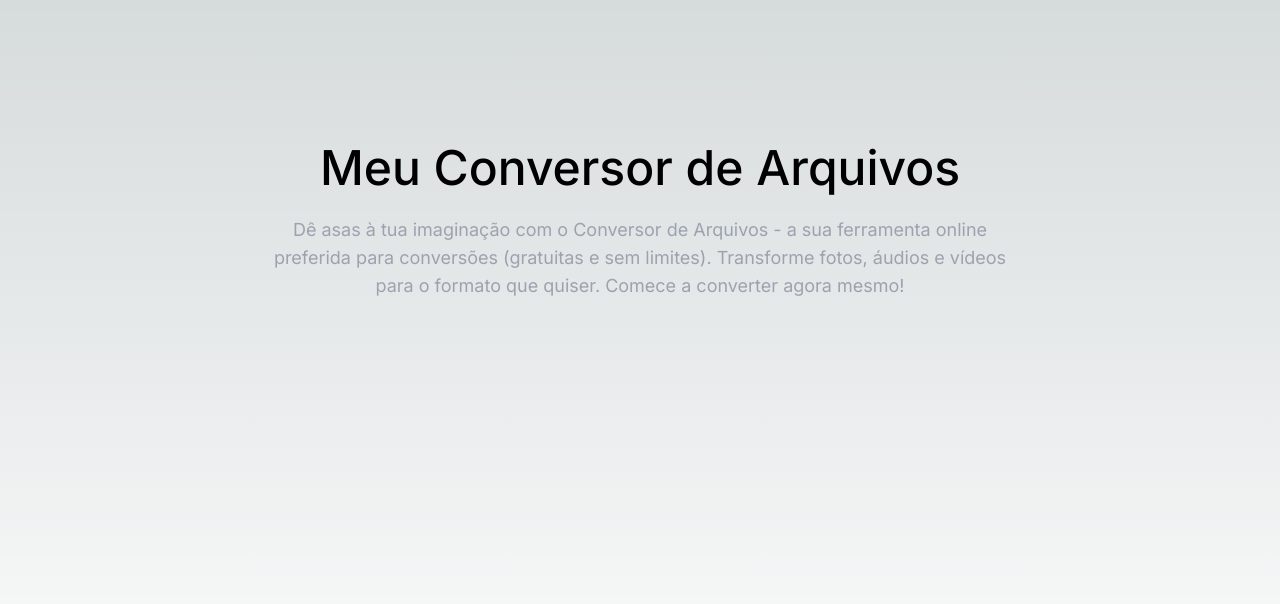
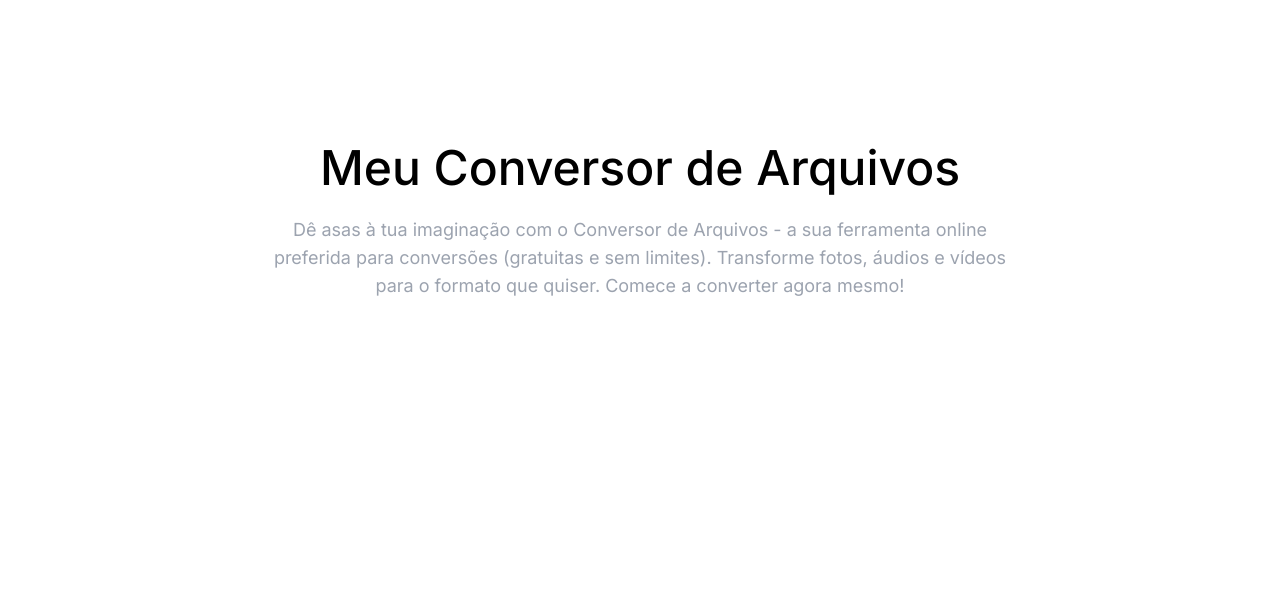
Before and after one commit to marciofrancalima/file-converter, a Next.js app: page / in a window 1280 px wide. Shown: the top 604 px of the page. Built offline with nearby package versions, Linux system fonts and the light colour scheme.

Commit message:
refactor: update theme

```diff
--- a/src/app/globals.css
+++ /dev/null
@@ -1,27 +0,0 @@
-@tailwind base;
-@tailwind components;
-@tailwind utilities;
-
-:root {
-  --foreground-rgb: 0, 0, 0;
-  --background-start-rgb: 214, 219, 220;
-  --background-end-rgb: 255, 255, 255;
-}
-
-@media (prefers-color-scheme: dark) {
-  :root {
-    --foreground-rgb: 255, 255, 255;
-    --background-start-rgb: 0, 0, 0;
-    --background-end-rgb: 0, 0, 0;
-  }
-}
-
-body {
-  color: rgb(var(--foreground-rgb));
-  background: linear-gradient(
-      to bottom,
-      transparent,
-      rgb(var(--background-end-rgb))
-    )
-    rgb(var(--background-start-rgb));
-}
--- a/src/app/layout.tsx
+++ b/src/app/layout.tsx
@@ -1,4 +1,4 @@
-import './globals.css'
+import '@/globals.css'
 import type { Metadata } from 'next'
 import { Inter } from 'next/font/google'
 
--- a/src/globals.css
+++ b/src/globals.css
@@ -6,71 +6,45 @@
   :root {
     --background: 0 0% 100%;
     --foreground: 222.2 84% 4.9%;
-
     --card: 0 0% 100%;
     --card-foreground: 222.2 84% 4.9%;
-
     --popover: 0 0% 100%;
     --popover-foreground: 222.2 84% 4.9%;
-
     --primary: 222.2 47.4% 11.2%;
     --primary-foreground: 210 40% 98%;
-
     --secondary: 210 40% 96.1%;
     --secondary-foreground: 222.2 47.4% 11.2%;
-
     --muted: 210 40% 96.1%;
     --muted-foreground: 215.4 16.3% 46.9%;
-
     --accent: 210 40% 96.1%;
     --accent-foreground: 222.2 47.4% 11.2%;
-
     --destructive: 0 84.2% 60.2%;
     --destructive-foreground: 210 40% 98%;
-
     --border: 214.3 31.8% 91.4%;
     --input: 214.3 31.8% 91.4%;
     --ring: 222.2 84% 4.9%;
-
     --radius: 0.5rem;
   }
 
   .dark {
     --background: 222.2 84% 4.9%;
     --foreground: 210 40% 98%;
-
     --card: 222.2 84% 4.9%;
     --card-foreground: 210 40% 98%;
-
     --popover: 222.2 84% 4.9%;
     --popover-foreground: 210 40% 98%;
-
     --primary: 210 40% 98%;
     --primary-foreground: 222.2 47.4% 11.2%;
-
     --secondary: 217.2 32.6% 17.5%;
     --secondary-foreground: 210 40% 98%;
-
     --muted: 217.2 32.6% 17.5%;
     --muted-foreground: 215 20.2% 65.1%;
-
     --accent: 217.2 32.6% 17.5%;
     --accent-foreground: 210 40% 98%;
-
     --destructive: 0 62.8% 30.6%;
     --destructive-foreground: 210 40% 98%;
-
     --border: 217.2 32.6% 17.5%;
     --input: 217.2 32.6% 17.5%;
-    --ring: 212.7 26.8% 83.9%;
+    --ring: 212.7 26.8% 83.9;
   }
 }
-
-@layer base {
-  * {
-    @apply border-border;
-  }
-  body {
-    @apply bg-background text-foreground;
-  }
-}
--- a/tailwind.config.ts
+++ b/tailwind.config.ts
@@ -2,9 +2,9 @@ import type { Config } from 'tailwindcss'
 
 const config: Config = {
   content: [
-    './src/pages/**/*.{js,ts,jsx,tsx,mdx}',
-    './src/components/**/*.{js,ts,jsx,tsx,mdx}',
-    './src/app/**/*.{js,ts,jsx,tsx,mdx}',
+    './pages/**/*.{js,ts,jsx,tsx,mdx}',
+    './components/**/*.{js,ts,jsx,tsx,mdx}',
+    './app/**/*.{js,ts,jsx,tsx,mdx}',
   ],
   theme: {
     extend: {
```
Also changed, not shown: tailwind.config.js (+33 -33 lines).
